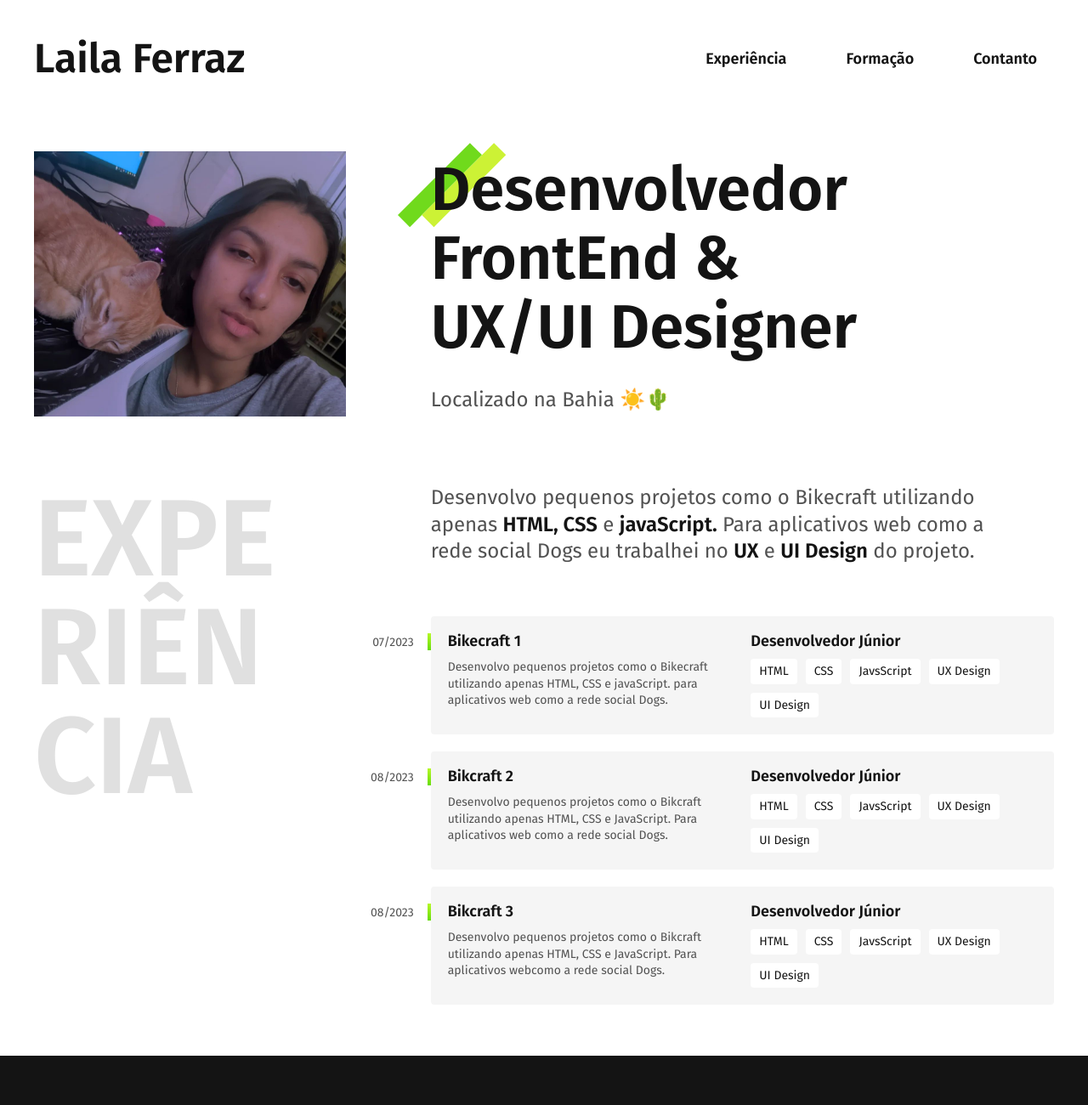
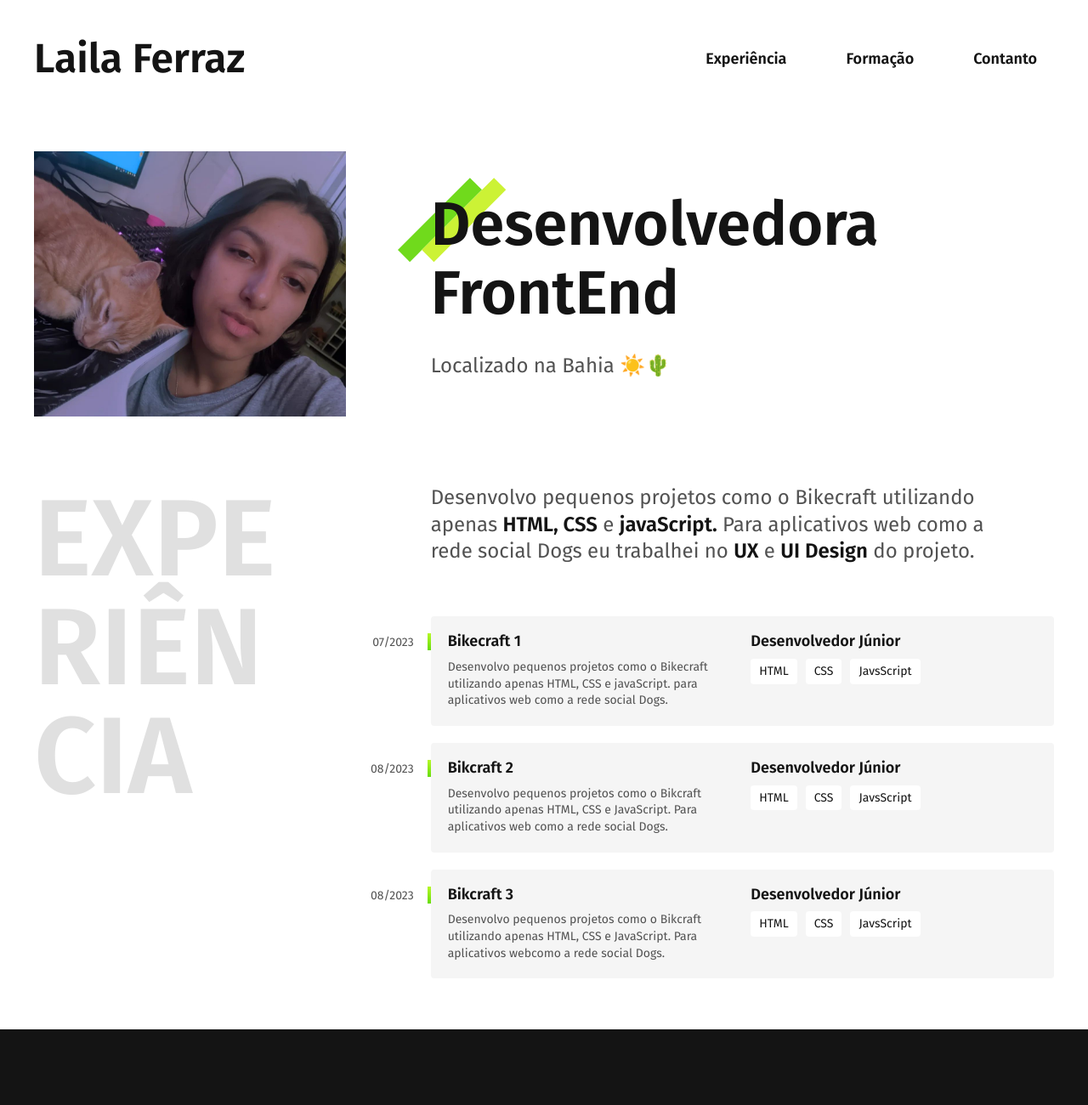
Before and after one commit to LailaFerrazs/Bikcraft.github.io, a plain HTML site: page index.html in a window 1280 px wide. Shown: the top 1300 px of the page at 85% size. Drawn offline with Linux system fonts and the light colour scheme.

Commit message:
correções nas informações da interface

```diff
--- a/index.html
+++ b/index.html
@@ -26,7 +26,7 @@
     <main class="introducao">
             <img src="./imagens/Laila.jpeg" alt="Lobo Cinza" >
             <div>
-                <h1>Desenvolvedor<br>FrontEnd &<br>UX/UI Designer</h1>
+                <h1>Desenvolvedora<br>FrontEnd</h1>
                 <p>Localizado na Bahia ☀️🌵</p>
             </div>
     </main>
@@ -45,8 +45,6 @@
                     <li>HTML</li>
                     <li>CSS</li>
                     <li>JavsScript</li>
-                    <li>UX Design</li>
-                    <li>UI Design</li>
                 </ul>
             </div>
 
@@ -60,8 +58,6 @@
                     <li>HTML</li>
                     <li>CSS</li>
                     <li>JavsScript</li>
-                    <li>UX Design</li>
-                    <li>UI Design</li>
                 </ul>
             </div>
 
@@ -75,8 +71,6 @@
                     <li>HTML</li>
                     <li>CSS</li>
                     <li>JavsScript</li>
-                    <li>UX Design</li>
-                    <li>UI Design</li>
                 </ul>
             </div>
         </div>
@@ -89,7 +83,7 @@
             <div>
                 <p class="formacao-texto">Minha mais recente experiência acadêmica vem sendo o curso de Sistemas de Informação que curso atualmente no ano de 2023. Além disso me mantenho sempre atualizado com cursos intensivos online.</p>
 
-                <ul class="faculdade-lista">
+                <!-- <ul class="faculdade-lista">
                     <li class="faculdade">
                         <span class="faculdade-tipo">Bacharel</span>
                         <h3 class="faculdade-curso">Administração de Empresas</h3>
@@ -105,7 +99,7 @@
                         <h3 class="faculdade-curso">User Experience Design</h3>
                         <span class="faculdade-instituicao">UCLL</span>
                     </li>
-                </ul>
+                </ul> -->
 
                 <div class="formacao-extra">
                     <div class="cursos">
@@ -132,7 +126,7 @@
             <p class="footer-texto">Estou disponível para novos projetos<br>no momento. Entre em contato comigo<br>e marcamos uma conversa 👋</p>
             <ul class="contato-informacoes">
                 <li><a>lailaferraz07@gmail.com</a></li>
-                <li><a>+55 21 9999-9999</a></li>
+                <li><a>+55 77 9999-9999</a></li>
                 <li><a>@lailaferrazs</a></li>
             </ul>
             <p class="footer-final">Lobo. Alguns direitos reservados.</p>
```
